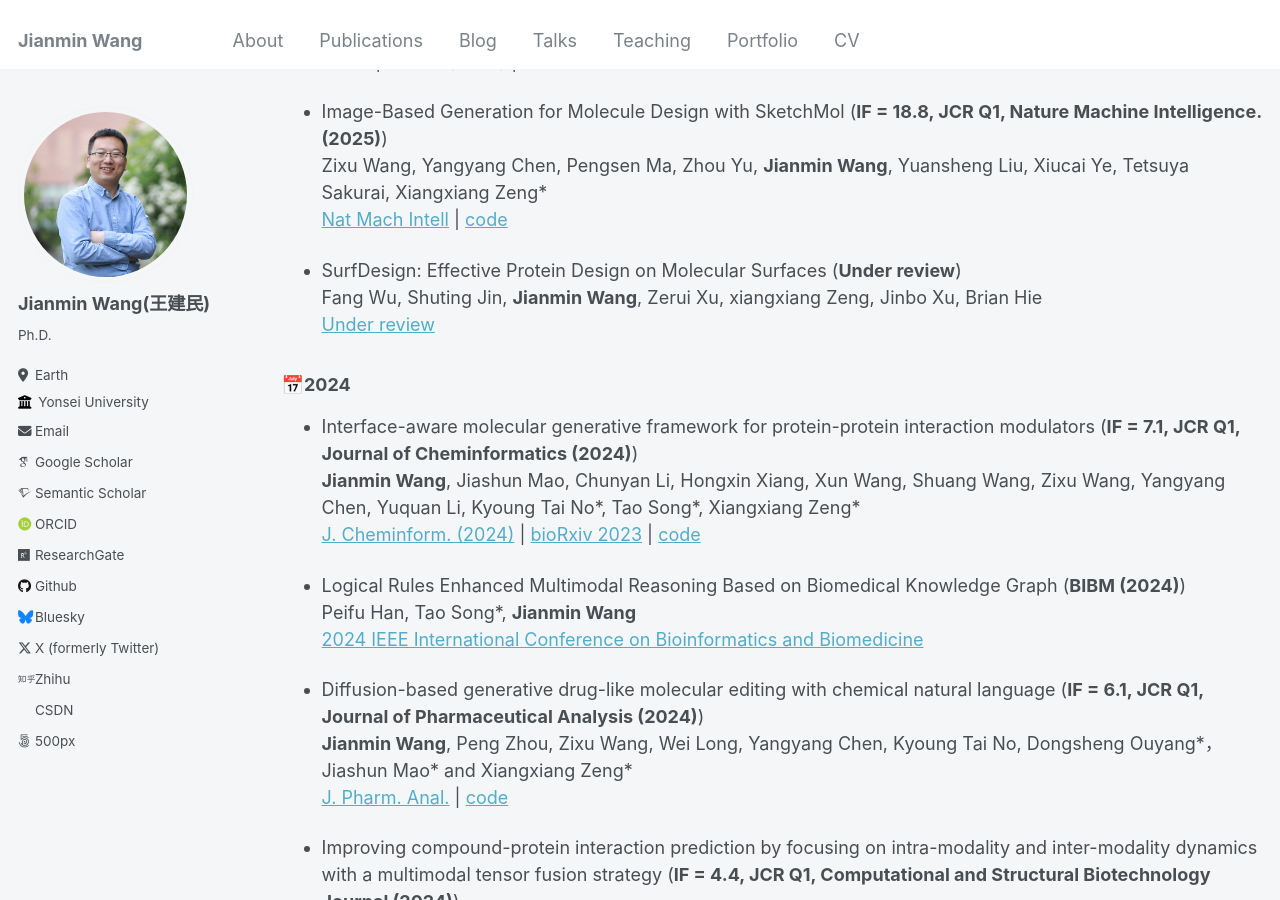
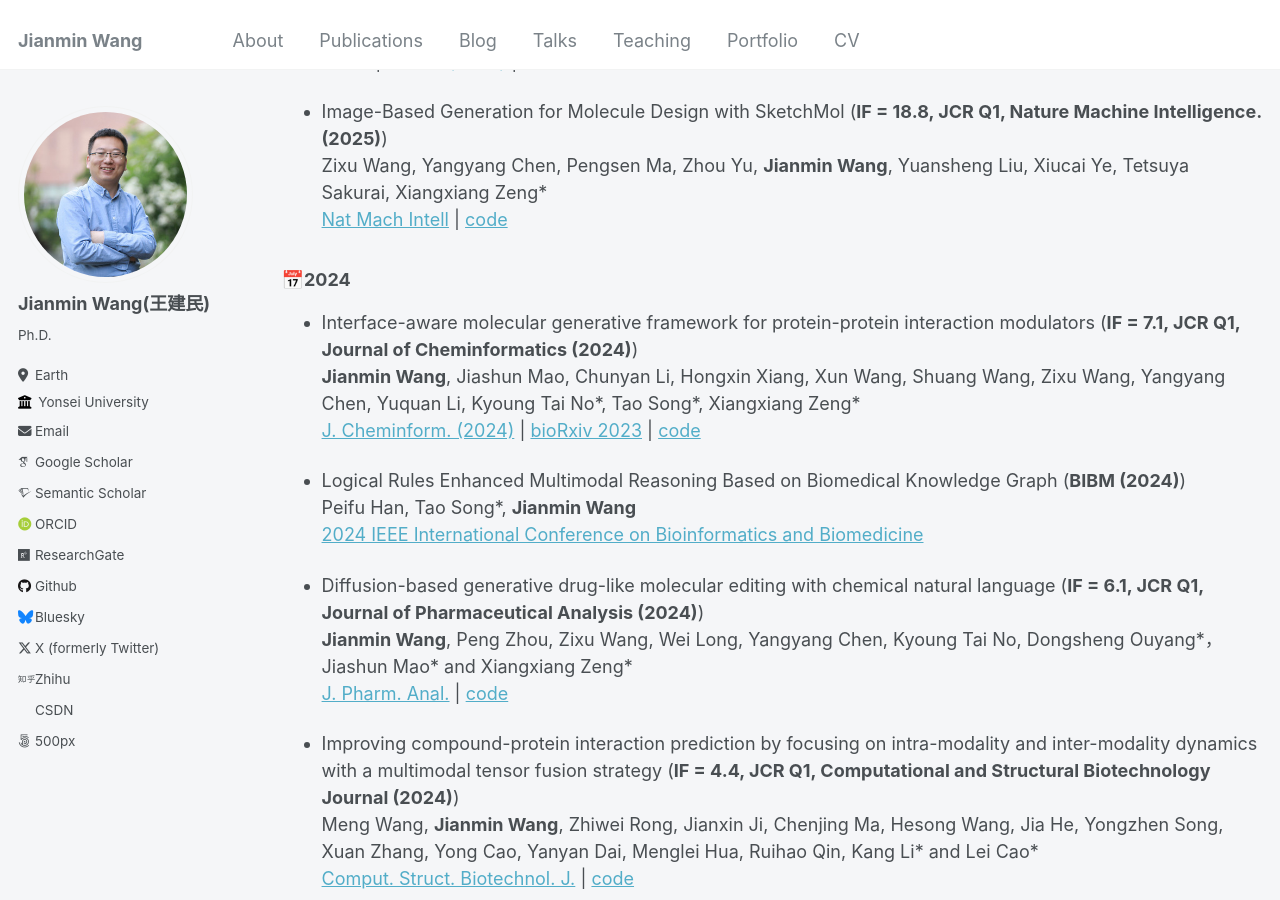
Before and after one commit to Jianmin2drugai/Jianmin2drugai.github.io, a Jekyll site: the page built from _pages/publications.md, in a window 1280 px wide and 900 px high, scrolled down 4258 px. Built offline with Jekyll 4.4.1, drawn with Linux system fonts in a browser that asks for light colours; some web fonts are replaced.

Commit message:
Update publications.md

```diff
--- a/_pages/publications.md
+++ b/_pages/publications.md
@@ -139,10 +139,6 @@ author_profile: true
     Zixu Wang, Yangyang Chen, Pengsen Ma, Zhou Yu, **Jianmin Wang**, Yuansheng Liu, Xiucai Ye, Tetsuya Sakurai, Xiangxiang Zeng\*
    [Nat Mach Intell](https://doi.org/10.1038/s42256-025-00982-3) | [code](https://github.com/WangZiXubiubiu/SketchMol-v1)
 
-*   SurfDesign: Effective Protein Design on Molecular Surfaces (**Under review**)
-    Fang Wu, Shuting Jin, **Jianmin Wang**, Zerui Xu, xiangxiang Zeng, Jinbo Xu, Brian Hie
-   [Under review](https://openreview.net/forum?id=JCFJFBm5rE)
-
 ### &#x1F4C5;2024
 
 *   Interface-aware molecular generative framework for protein-protein interaction modulators (**IF = 7.1, JCR Q1, Journal of Cheminformatics (2024)**)
```
